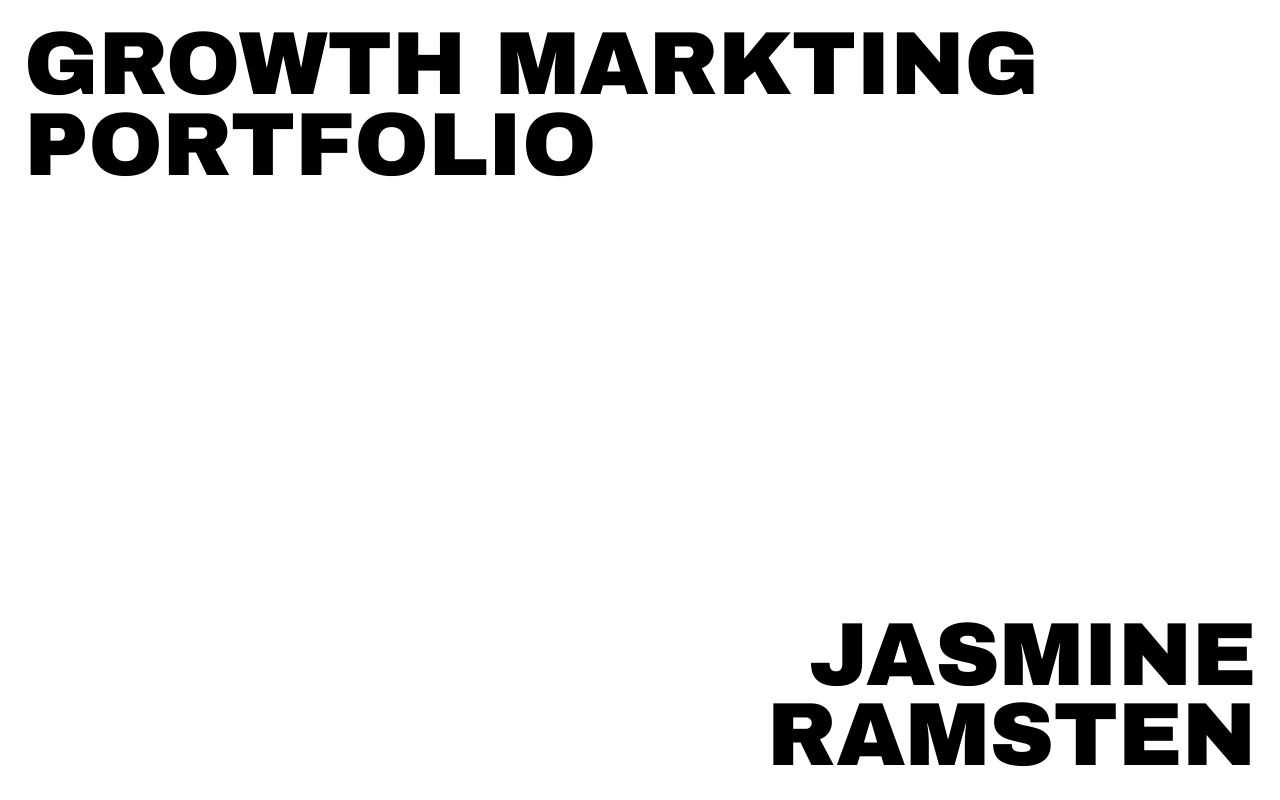
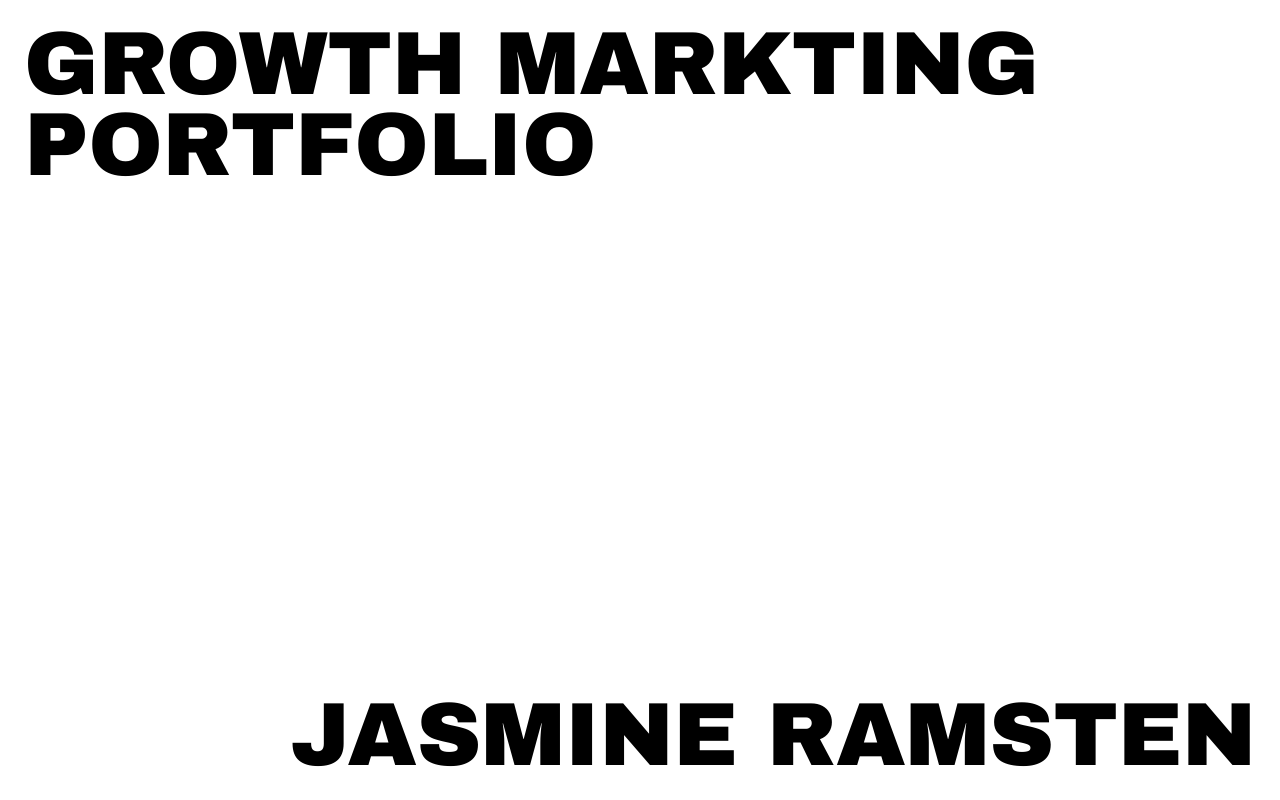
Before and after one commit to jasmineramsten/jasmineramsten.github.io, a plain HTML site: page index.html in a window 1280 px wide. Shown: the top 800 px of the page. Drawn offline with Linux system fonts and the light colour scheme.

```diff
--- a/index.html
+++ b/index.html
@@ -30,10 +30,7 @@
 
         .hero {
             min-height: 100svh;
-            display: flex;
-            flex-direction: column;
-            justify-content: space-between;
-            align-items: stretch;
+            position: relative;
             background: #ffffff;
             padding: 24px;
             overflow: hidden;
@@ -53,12 +50,18 @@
             margin: 0;
             color: #000;
             text-align: left;
+            position: absolute;
+            top: 24px;
+            left: 24px;
         }
 
         .hero-right {
             margin: 0;
             color: #000;
             text-align: right;
+            position: absolute;
+            right: 24px;
+            bottom: 24px;
         }
 
         .intro {
@@ -424,7 +427,7 @@
 <body>
     <section class="hero">
         <p class="hero-left">GROWTH MARKTING<br>PORTFOLIO</p>
-        <p class="hero-right">JASMINE<br>RAMSTEN</p>
+        <p class="hero-right">JASMINE RAMSTEN</p>
     </section>
 
     <section class="about-statement">
@@ -641,6 +644,7 @@
 
     <script>
         const headers = document.querySelectorAll('.edu-header');
+
         function toggleItem(header) {
             const item = header.parentElement;
             const content = item.querySelector('.edu-content');
```
